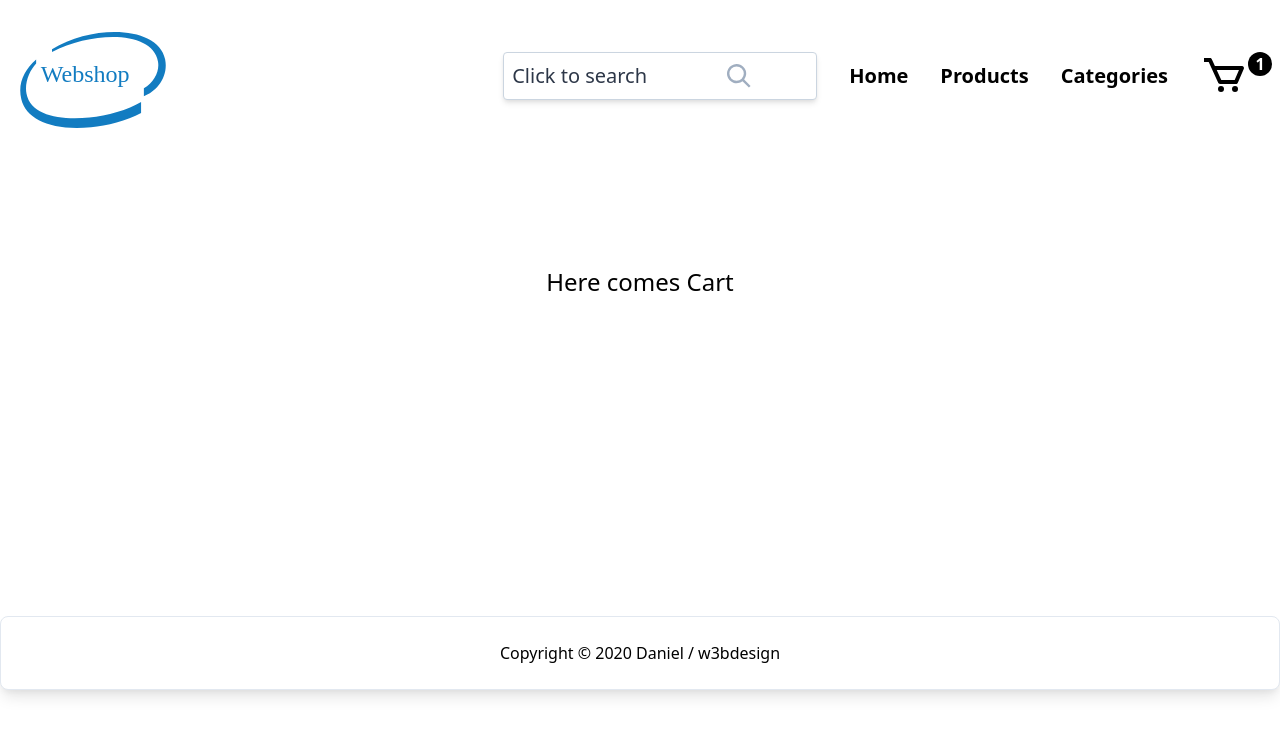
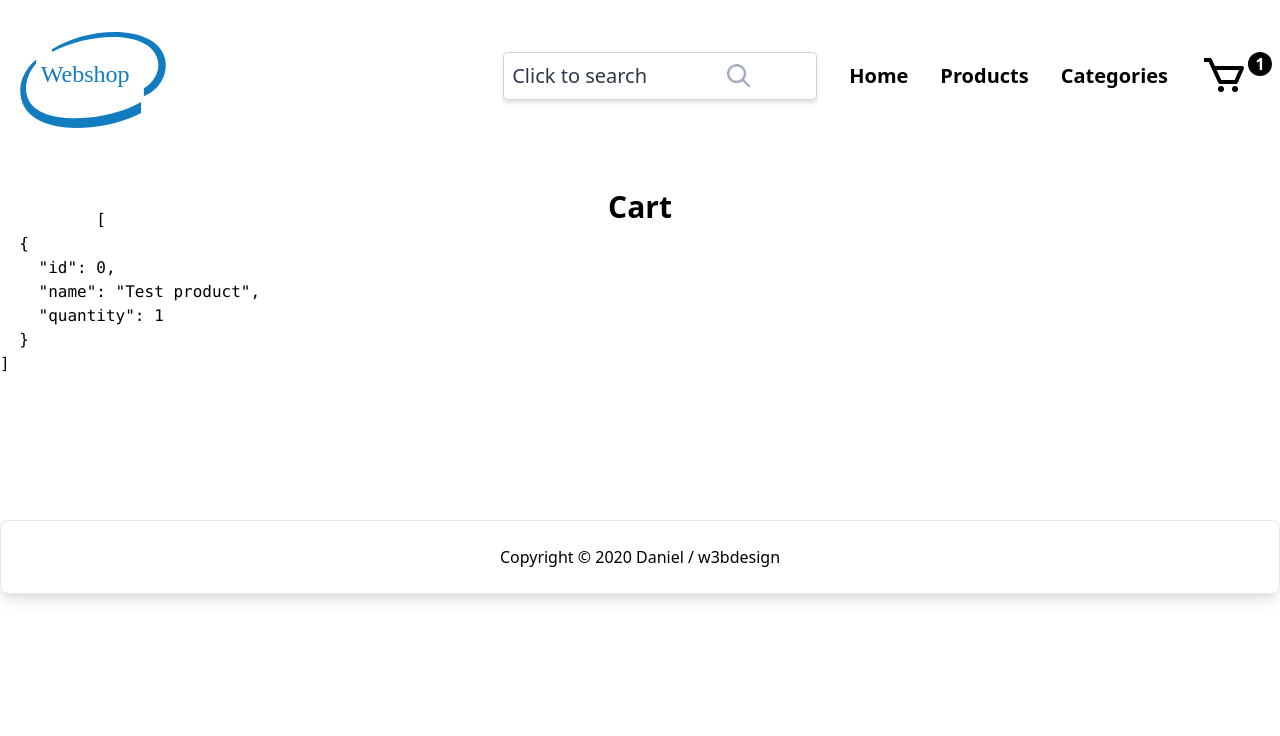
Before and after one commit to enthusiastdev121/woocommerce, a Nuxt app: page /cart in a window 1280 px wide. Shown: the top 736 px of the page. Built offline with nearby package versions, Linux system fonts and the light colour scheme.

Commit message:
We can now add products to cart

```diff
--- a/components/Cart/AddToCartButton.vue
+++ b/components/Cart/AddToCartButton.vue
@@ -1,11 +1,21 @@
 <template>
   <button
     class="w-48 h-12 px-4 py-2 mt-4 font-bold text-white bg-blue-500 rounded hover:bg-blue-800"
+    @click="addProductToCart(product)"
   >
     ADD TO CART
   </button>
 </template>
 
 <script>
-export default {}
+export default {
+  props: {
+    product: { type: Object, required: true },
+  },
+  methods: {
+    addProductToCart(product) {
+      this.$store.commit('addProductToCart', product)
+    },
+  },
+}
 </script>
--- /dev/null
+++ b/components/Cart/ShowCartContents.vue
@@ -0,0 +1,14 @@
+<template>
+  <div class="container mx-auto">
+    <h1 class="h-10 p-6 text-3xl font-bold text-center">Cart</h1>
+    <pre>
+          {{ this.$store.state.cart }}
+
+      </pre
+    >
+  </div>
+</template>
+
+<script>
+export default {}
+</script>
--- a/components/Products/ShowSingleProduct.vue
+++ b/components/Products/ShowSingleProduct.vue
@@ -57,9 +57,9 @@
             </p>
 
             <div class="pt-1 mt-2">
-              <AddToCartButton v-if="product.variations" />
+              <AddToCartButton v-if="product.variations" :product="product" />
 
-              <AddToCartButton v-else />
+              <AddToCartButton v-else :product="product" />
             </div>
           </div>
         </div>
--- a/pages/cart.vue
+++ b/pages/cart.vue
@@ -1,6 +1,6 @@
 <template>
   <div>
-    <div class="h-64 mt-32 text-2xl text-center">Here comes Cart</div>
+    <ShowCartContents />
   </div>
 </template>
 
```
